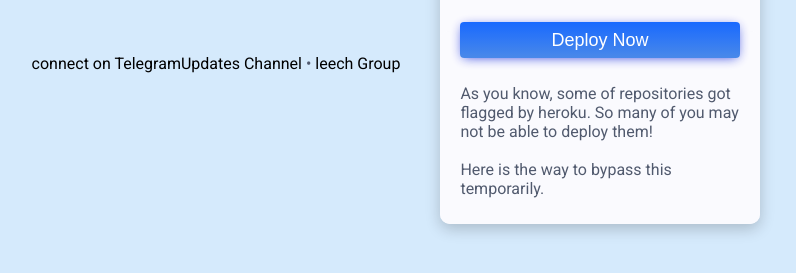
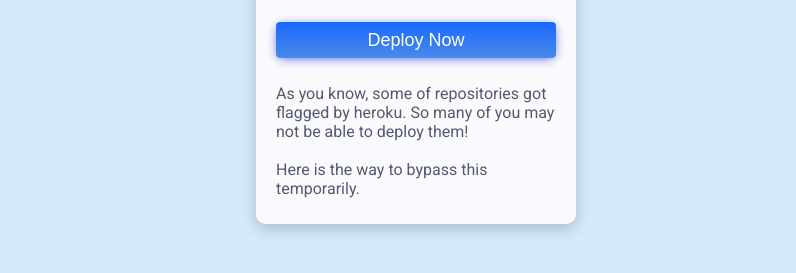
Before and after one commit to shado-hackers/Heroku-Redirect, a plain HTML site: page index.html in a window 1280 px wide. Shown: the part 337-610 px from the top of the page, without its empty margins (224-1020 px from the left). Drawn offline with Linux system fonts and the light colour scheme.

Commit message:
Update index.html

```diff
--- a/index.html
+++ b/index.html
@@ -10,20 +10,7 @@
 
 <body>
 <p align="center">
-                    <a
-                        class="telegram-button"
-                        href="https://t.me/shado_hackers"
-                        data-color-scheme="no-preference: dark; light: dark; dark: dark;"
-                        data-size="large"
-                        data-show-count="true"
-                        aria-label="connect on Telegram"
-                        >connect on Telegram</a
-                    >
-                </p>
-                <p align="center">
-                    <a href="https://t.me/OMG_info"> Updates Channel </a> •
-                    <a href="https://t.me/nexleech"> leech Group </a>
-                </p>
+
 <div class="container">
             <div class="card">
                 <h1 style="text-align: center;" class="card_title"><b>Redirect to Heroku</b></h1>
```
